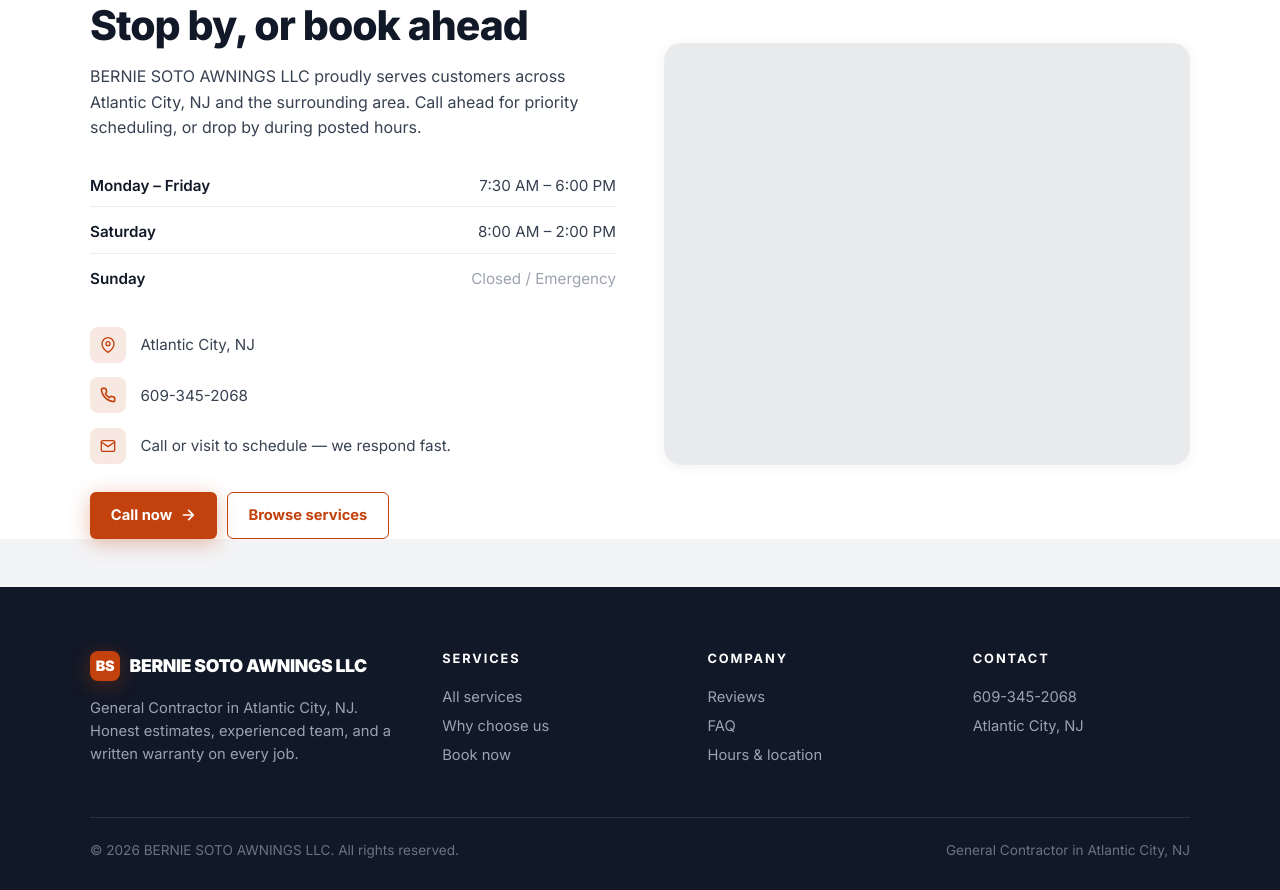
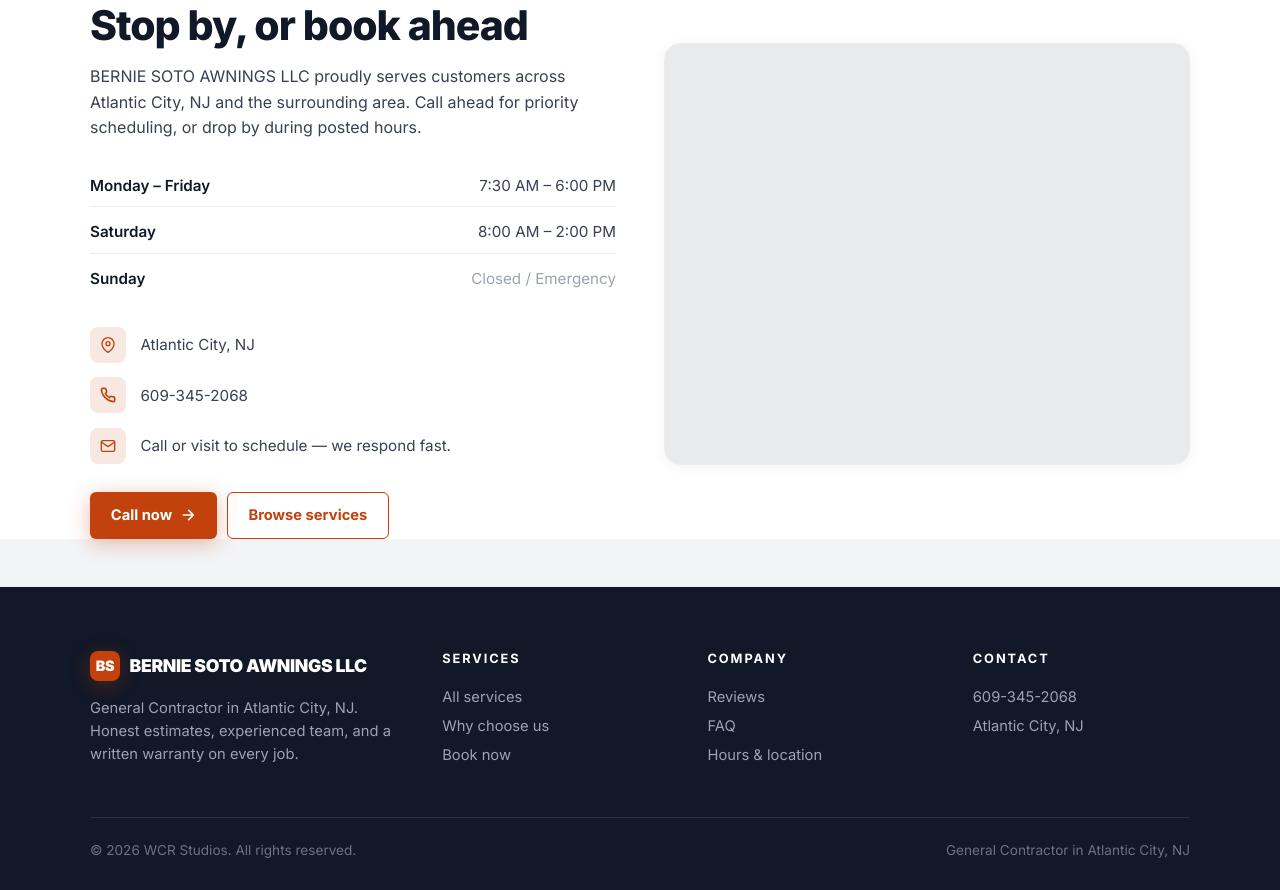
Before and after one commit to Wrenbjor/trades--bernie-soto-awnings-llc, a plain HTML site: page index.html in a window 1280 px wide. Shown: the part 4383-5273 px from the top of the page. Drawn offline with nearby package versions, Linux system fonts and the light colour scheme; no server answers.

Commit message:
Update site

```diff
--- a/index.html
+++ b/index.html
@@ -565,7 +565,7 @@ footer{background:#111827;color:#cbd5d1;padding:4rem 2rem 2rem}
     </div>
   </div>
   <div class="foot-bottom">
-    <div>&copy; 2026 BERNIE SOTO AWNINGS LLC. All rights reserved.</div>
+    <div>&copy; 2026 WCR Studios. All rights reserved.</div>
     <div>General Contractor in Atlantic City, NJ</div>
   </div>
 </footer>
```
